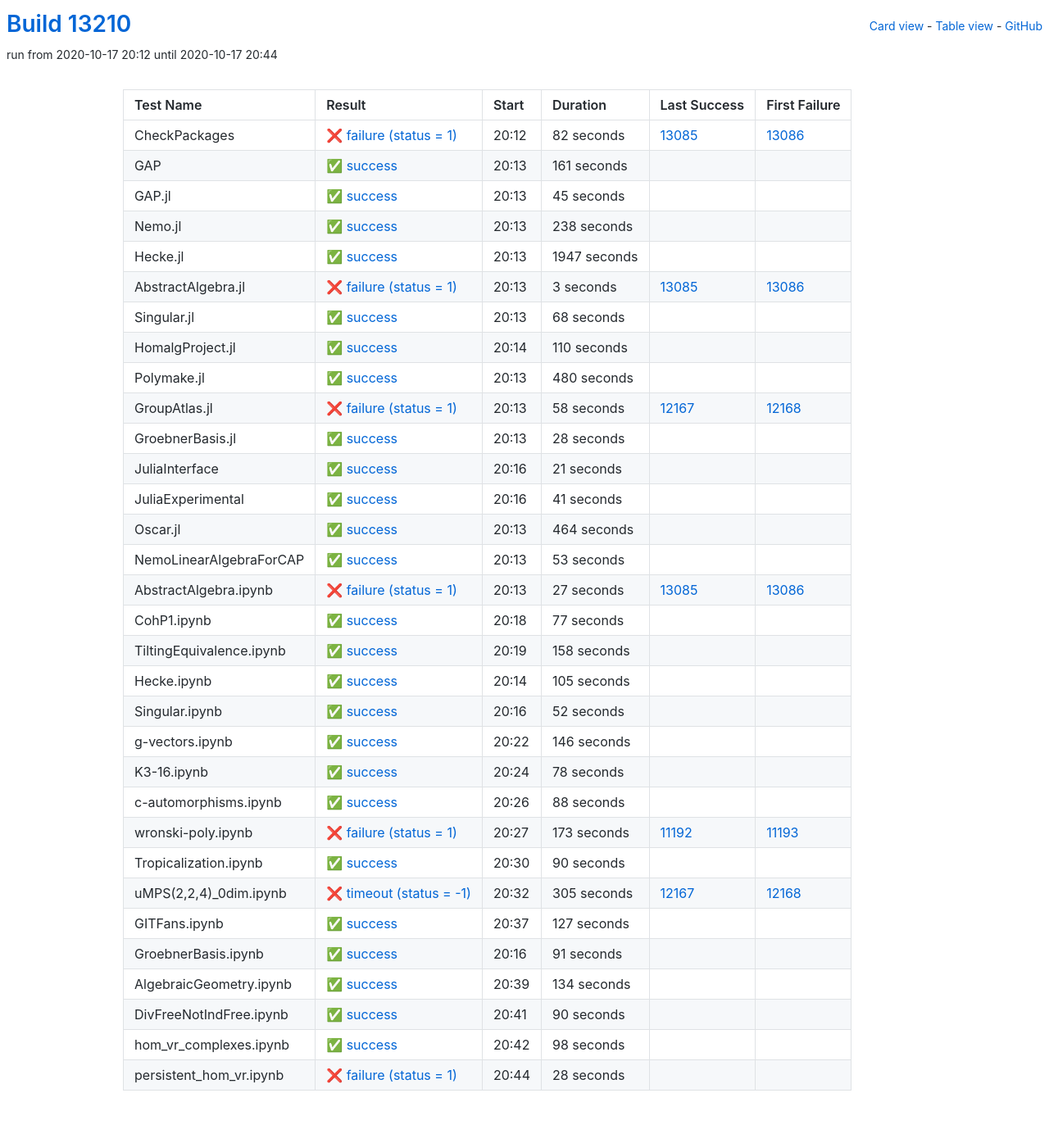
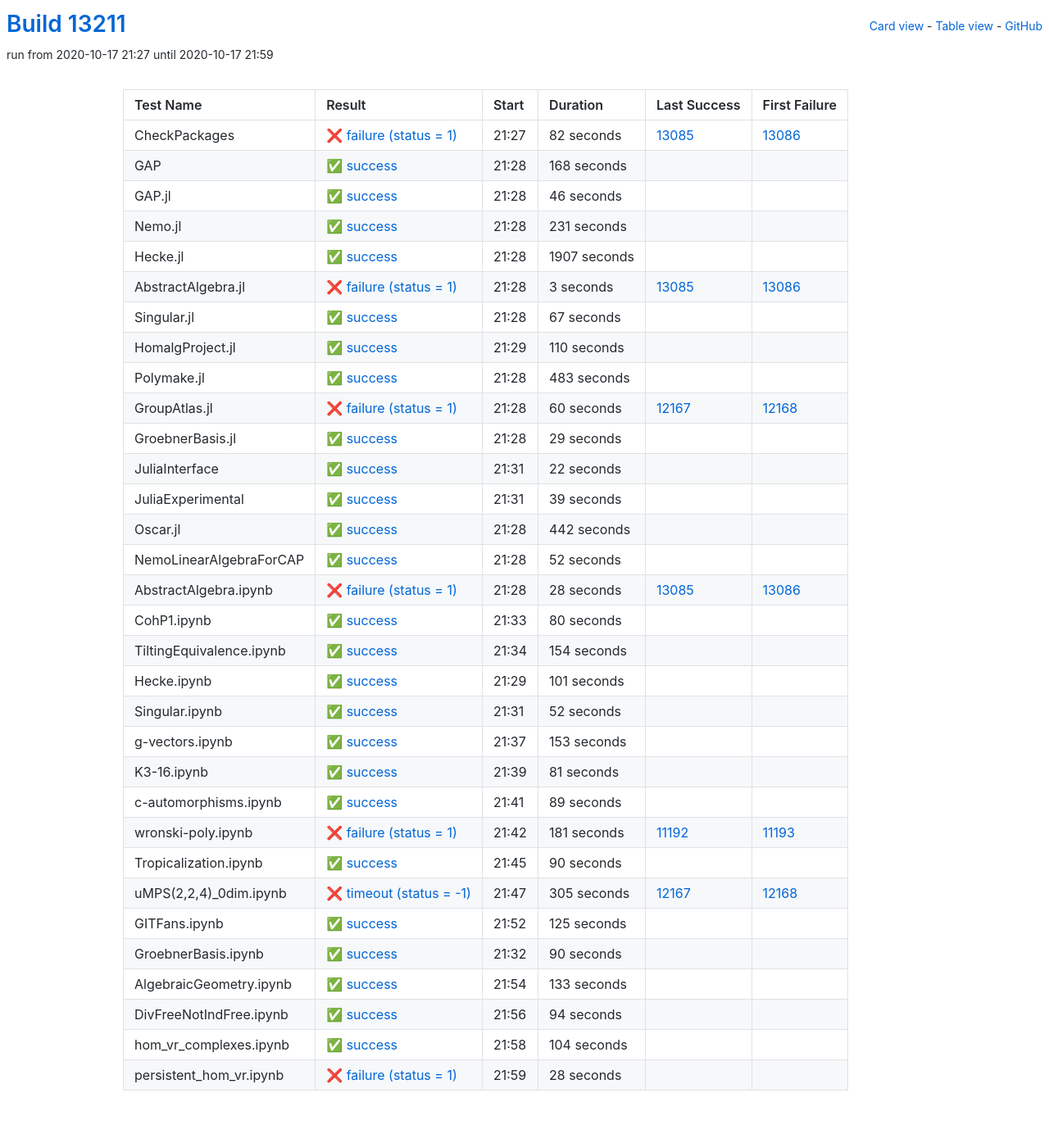
Before and after one commit to oscar-system/oscar-ci-status, a Jekyll site: the page built from table.html, in a window 1280 px wide. Shown: the whole page at 82% size. Built offline with Jekyll 4.4.1, drawn with Linux system fonts in a browser that asks for light colours.

Commit message:
Build #13211

```diff
--- a/_data/ci.yml
+++ b/_data/ci.yml
@@ -1,6 +1,6 @@
 ---
-build: 13210
-build_url: https://oscarci.mathematik.uni-kl.de/job/oscar/13210/
+build: 13211
+build_url: https://oscarci.mathematik.uni-kl.de/job/oscar/13211/
 job: oscar
 organization: oscar-system
 repo: oscar-ci-status
@@ -8,8 +8,8 @@
 tests:
 - name: CheckPackages
   id: checkpackages
-  log: https://oscarci.mathematik.uni-kl.de/job/oscar/13210/artifact/logs/build-13210/CheckPackages.log
-  start: 2020-10-17 20:12
+  log: https://oscarci.mathematik.uni-kl.de/job/oscar/13211/artifact/logs/build-13211/CheckPackages.log
+  start: 2020-10-17 21:27
   success: false
   exitcode: 1
   status: failure
@@ -20,56 +20,56 @@
   first_failure_url: https://oscarci.mathematik.uni-kl.de/job/oscar/13086/
 - name: GAP
   id: gap
-  log: https://oscarci.mathematik.uni-kl.de/job/oscar/13210/artifact/logs/build-13210/GAP.log
-  start: 2020-10-17 20:13
+  log: https://oscarci.mathematik.uni-kl.de/job/oscar/13211/artifact/logs/build-13211/GAP.log
+  start: 2020-10-17 21:28
   success: true
   exitcode: 0
   status: success
-  duration: 161
+  duration: 168
   last_success: false
   last_success_url:
   first_failure: false
   first_failure_url:
 - name: GAP.jl
   id: gap-jl
-  log: https://oscarci.mathematik.uni-kl.de/job/oscar/13210/artifact/logs/build-13210/GAP.jl.log
-  start: 2020-10-17 20:13
+  log: https://oscarci.mathematik.uni-kl.de/job/oscar/13211/artifact/logs/build-13211/GAP.jl.log
+  start: 2020-10-17 21:28
   success: true
   exitcode: 0
   status: success
-  duration: 45
+  duration: 46
   last_success: false
   last_success_url:
   first_failure: false
   first_failure_url:
 - name: Nemo.jl
   id: nemo-jl
-  log: https://oscarci.mathematik.uni-kl.de/job/oscar/13210/artifact/logs/build-13210/Nemo.jl.log
-  start: 2020-10-17 20:13
+  log: https://oscarci.mathematik.uni-kl.de/job/oscar/13211/artifact/logs/build-13211/Nemo.jl.log
+  start: 2020-10-17 21:28
   success: true
   exitcode: 0
   status: success
-  duration: 238
+  duration: 231
   last_success: false
   last_success_url:
   first_failure: false
   first_failure_url:
 - name: Hecke.jl
   id: hecke-jl
-  log: https://oscarci.mathematik.uni-kl.de/job/oscar/13210/artifact/logs/build-13210/Hecke.jl.log
-  start: 2020-10-17 20:13
+  log: https://oscarci.mathematik.uni-kl.de/job/oscar/13211/artifact/logs/build-13211/Hecke.jl.log
+  start: 2020-10-17 21:28
   success: true
   exitcode: 0
   status: success
-  duration: 1947
+  duration: 1907
   last_success: false
   last_success_url:
   first_failure: false
   first_failure_url:
 - name: AbstractAlgebra.jl
   id: abstractalgebra-jl
-  log: https://oscarci.mathematik.uni-kl.de/job/oscar/13210/artifact/logs/build-13210/AbstractAlgebra.jl.log
-  start: 2020-10-17 20:13
+  log: https://oscarci.mathematik.uni-kl.de/job/oscar/13211/artifact/logs/build-13211/AbstractAlgebra.jl.log
+  start: 2020-10-17 21:28
   success: false
   exitcode: 1
   status: failure
@@ -80,20 +80,20 @@
   first_failure_url: https://oscarci.mathematik.uni-kl.de/job/oscar/13086/
 - name: Singular.jl
   id: singular-jl
-  log: https://oscarci.mathematik.uni-kl.de/job/oscar/13210/artifact/logs/build-13210/Singular.jl.log
-  start: 2020-10-17 20:13
+  log: https://oscarci.mathematik.uni-kl.de/job/oscar/13211/artifact/logs/build-13211/Singular.jl.log
+  start: 2020-10-17 21:28
   success: true
   exitcode: 0
   status: success
-  duration: 68
+  duration: 67
   last_success: false
   last_success_url:
   first_failure: false
   first_failure_url:
 - name: HomalgProject.jl
   id: homalgproject-jl
-  log: https://oscarci.mathematik.uni-kl.de/job/oscar/13210/artifact/logs/build-13210/HomalgProject.jl.log
-  start: 2020-10-17 20:14
+  log: https://oscarci.mathematik.uni-kl.de/job/oscar/13211/artifact/logs/build-13211/HomalgProject.jl.log
+  start: 2020-10-17 21:29
   success: true
   exitcode: 0
   status: success
@@ -104,140 +104,140 @@
   first_failure_url:
 - name: Polymake.jl
   id: polymake-jl
-  log: https://oscarci.mathematik.uni-kl.de/job/oscar/13210/artifact/logs/build-13210/Polymake.jl.log
-  start: 2020-10-17 20:13
+  log: https://oscarci.mathematik.uni-kl.de/job/oscar/13211/artifact/logs/build-13211/Polymake.jl.log
+  start: 2020-10-17 21:28
   success: true
   exitcode: 0
   status: success
-  duration: 480
+  duration: 483
   last_success: false
   last_success_url:
   first_failure: false
   first_failure_url:
 - name: GroupAtlas.jl
   id: groupatlas-jl
-  log: https://oscarci.mathematik.uni-kl.de/job/oscar/13210/artifact/logs/build-13210/GroupAtlas.jl.log
-  start: 2020-10-17 20:13
+  log: https://oscarci.mathematik.uni-kl.de/job/oscar/13211/artifact/logs/build-13211/GroupAtlas.jl.log
+  start: 2020-10-17 21:28
   success: false
   exitcode: 1
   status: failure
-  duration: 58
+  duration: 60
   last_success: 12167
   last_success_url: https://oscarci.mathematik.uni-kl.de/job/oscar/12167/
   first_failure: 12168
   first_failure_url: https://oscarci.mathematik.uni-kl.de/job/oscar/12168/
 - name: GroebnerBasis.jl
   id: groebnerbasis-jl
-  log: https://oscarci.mathematik.uni-kl.de/job/oscar/13210/artifact/logs/build-13210/GroebnerBasis.jl.log
-  start: 2020-10-17 20:13
+  log: https://oscarci.mathematik.uni-kl.de/job/oscar/13211/artifact/logs/build-13211/GroebnerBasis.jl.log
+  start: 2020-10-17 21:28
   success: true
   exitcode: 0
   status: success
-  duration: 28
+  duration: 29
   last_success: false
   last_success_url:
   first_failure: false
   first_failure_url:
 - name: JuliaInterface
   id: juliainterface
-  log: https://oscarci.mathematik.uni-kl.de/job/oscar/13210/artifact/logs/build-13210/JuliaInterface.log
-  start: 2020-10-17 20:16
+  log: https://oscarci.mathematik.uni-kl.de/job/oscar/13211/artifact/logs/build-13211/JuliaInterface.log
+  start: 2020-10-17 21:31
   success: true
   exitcode: 0
   status: success
-  duration: 21
+  duration: 22
   last_success: false
   last_success_url:
   first_failure: false
   first_failure_url:
 - name: JuliaExperimental
   id: juliaexperimental
-  log: https://oscarci.mathematik.uni-kl.de/job/oscar/13210/artifact/logs/build-13210/JuliaExperimental.log
-  start: 2020-10-17 20:16
+  log: https://oscarci.mathematik.uni-kl.de/job/oscar/13211/artifact/logs/build-13211/JuliaExperimental.log
+  start: 2020-10-17 21:31
   success: true
   exitcode: 0
   status: success
-  duration: 41
+  duration: 39
   last_success: false
   last_success_url:
   first_failure: false
   first_failure_url:
 - name: Oscar.jl
   id: oscar-jl
-  log: https://oscarci.mathematik.uni-kl.de/job/oscar/13210/artifact/logs/build-13210/Oscar.jl.log
-  start: 2020-10-17 20:13
+  log: https://oscarci.mathematik.uni-kl.de/job/oscar/13211/artifact/logs/build-13211/Oscar.jl.log
+  start: 2020-10-17 21:28
   success: true
   exitcode: 0
   status: success
-  duration: 464
+  duration: 442
   last_success: false
   last_success_url:
   first_failure: false
   first_failure_url:
 - name: NemoLinearAlgebraForCAP
   id: nemolinearalgebraforcap
-  log: https://oscarci.mathematik.uni-kl.de/job/oscar/13210/artifact/logs/build-13210/NemoLinearAlgebraForCAP.log
-  start: 2020-10-17 20:13
+  log: https://oscarci.mathematik.uni-kl.de/job/oscar/13211/artifact/logs/build-13211/NemoLinearAlgebraForCAP.log
+  start: 2020-10-17 21:28
   success: true
   exitcode: 0
   status: success
-  duration: 53
+  duration: 52
   last_success: false
   last_success_url:
   first_failure: false
   first_failure_url:
 - name: AbstractAlgebra.ipynb
   id: abstractalgebra-ipynb
-  log: https://oscarci.mathematik.uni-kl.de/job/oscar/13210/artifact/logs/build-13210/AbstractAlgebra.ipynb.log
-  start: 2020-10-17 20:13
+  log: https://oscarci.mathematik.uni-kl.de/job/oscar/13211/artifact/logs/build-13211/AbstractAlgebra.ipynb.log
+  start: 2020-10-17 21:28
   success: false
   exitcode: 1
   status: failure
-  duration: 27
+  duration: 28
   last_success: 13085
   last_success_url: https://oscarci.mathematik.uni-kl.de/job/oscar/13085/
   first_failure: 13086
   first_failure_url: https://oscarci.mathematik.uni-kl.de/job/oscar/13086/
 - name: CohP1.ipynb
   id: cohp1-ipynb
-  log: https://oscarci.mathematik.uni-kl.de/job/oscar/13210/artifact/logs/build-13210/CohP1.ipynb.log
-  start: 2020-10-17 20:18
+  log: https://oscarci.mathematik.uni-kl.de/job/oscar/13211/artifact/logs/build-13211/CohP1.ipynb.log
+  start: 2020-10-17 21:33
   success: true
   exitcode: 0
   status: success
-  duration: 77
+  duration: 80
   last_success: false
   last_success_url:
   first_failure: false
   first_failure_url:
 - name: TiltingEquivalence.ipynb
   id: tiltingequivalence-ipynb
-  log: https://oscarci.mathematik.uni-kl.de/job/oscar/13210/artifact/logs/build-13210/TiltingEquivalence.ipynb.log
-  start: 2020-10-17 20:19
+  log: https://oscarci.mathematik.uni-kl.de/job/oscar/13211/artifact/logs/build-13211/TiltingEquivalence.ipynb.log
+  start: 2020-10-17 21:34
   success: true
   exitcode: 0
   status: success
-  duration: 158
+  duration: 154
   last_success: false
   last_success_url:
   first_failure: false
   first_failure_url:
 - name: Hecke.ipynb
   id: hecke-ipynb
-  log: https://oscarci.mathematik.uni-kl.de/job/oscar/13210/artifact/logs/build-13210/Hecke.ipynb.log
-  start: 2020-10-17 20:14
+  log: https://oscarci.mathematik.uni-kl.de/job/oscar/13211/artifact/logs/build-13211/Hecke.ipynb.log
+  start: 2020-10-17 21:29
   success: true
   exitcode: 0
   status: success
-  duration: 105
+  duration: 101
   last_success: false
   last_success_url:
   first_failure: false
   first_failure_url:
 - name: Singular.ipynb
   id: singular-ipynb
-  log: https://oscarci.mathematik.uni-kl.de/job/oscar/13210/artifact/logs/build-13210/Singular.ipynb.log
-  start: 2020-10-17 20:16
+  log: https://oscarci.mathematik.uni-kl.de/job/oscar/13211/artifact/logs/build-13211/Singular.ipynb.log
+  start: 2020-10-17 21:31
   success: true
   exitcode: 0
   status: success
@@ -248,56 +248,56 @@
   first_failure_url:
 - name: g-vectors.ipynb
   id: g-vectors-ipynb
-  log: https://oscarci.mathematik.uni-kl.de/job/oscar/13210/artifact/logs/build-13210/g-vectors.ipynb.log
-  start: 2020-10-17 20:22
+  log: https://oscarci.mathematik.uni-kl.de/job/oscar/13211/artifact/logs/build-13211/g-vectors.ipynb.log
+  start: 2020-10-17 21:37
   success: true
   exitcode: 0
   status: success
-  duration: 146
+  duration: 153
   last_success: false
   last_success_url:
   first_failure: false
   first_failure_url:
 - name: K3-16.ipynb
   id: k3-16-ipynb
-  log: https://oscarci.mathematik.uni-kl.de/job/oscar/13210/artifact/logs/build-13210/K3-16.ipynb.log
-  start: 2020-10-17 20:24
+  log: https://oscarci.mathematik.uni-kl.de/job/oscar/13211/artifact/logs/build-13211/K3-16.ipynb.log
+  start: 2020-10-17 21:39
   success: true
   exitcode: 0
   status: success
-  duration: 78
+  duration: 81
   last_success: false
   last_success_url:
   first_failure: false
   first_failure_url:
 - name: c-automorphisms.ipynb
   id: c-automorphisms-ipynb
-  log: https://oscarci.mathematik.uni-kl.de/job/oscar/13210/artifact/logs/build-13210/c-automorphisms.ipynb.log
-  start: 2020-10-17 20:26
+  log: https://oscarci.mathematik.uni-kl.de/job/oscar/13211/artifact/logs/build-13211/c-automorphisms.ipynb.log
+  start: 2020-10-17 21:41
   success: true
   exitcode: 0
   status: success
-  duration: 88
+  duration: 89
   last_success: false
   last_success_url:
   first_failure: false
   first_failure_url:
 - name: wronski-poly.ipynb
   id: wronski-poly-ipynb
-  log: https://oscarci.mathematik.uni-kl.de/job/oscar/13210/artifact/logs/build-13210/wronski-poly.ipynb.log
-  start: 2020-10-17 20:27
+  log: https://oscarci.mathematik.uni-kl.de/job/oscar/13211/artifact/logs/build-13211/wronski-poly.ipynb.log
+  start: 2020-10-17 21:42
   success: false
   exitcode: 1
   status: failure
-  duration: 173
+  duration: 181
   last_success: 11192
   last_success_url: https://oscarci.mathematik.uni-kl.de/job/oscar/11192/
   first_failure: 11193
   first_failure_url: https://oscarci.mathematik.uni-kl.de/job/oscar/11193/
 - name: Tropicalization.ipynb
   id: tropicalization-ipynb
-  log: https://oscarci.mathematik.uni-kl.de/job/oscar/13210/artifact/logs/build-13210/Tropicalization.ipynb.log
-  start: 2020-10-17 20:30
+  log: https://oscarci.mathematik.uni-kl.de/job/oscar/13211/artifact/logs/build-13211/Tropicalization.ipynb.log
+  start: 2020-10-17 21:45
   success: true
   exitcode: 0
   status: success
@@ -308,8 +308,8 @@
   first_failure_url:
 - name: uMPS(2,2,4)_0dim.ipynb
   id: umps-2-2-4-0dim-ipynb
-  log: https://oscarci.mathematik.uni-kl.de/job/oscar/13210/artifact/logs/build-13210/uMPS-2-2-4-_0dim.ipynb.log
-  start: 2020-10-17 20:32
+  log: https://oscarci.mathematik.uni-kl.de/job/oscar/13211/artifact/logs/build-13211/uMPS-2-2-4-_0dim.ipynb.log
+  start: 2020-10-17 21:47
   success: false
   exitcode: -1
   status: timeout
@@ -320,44 +320,20 @@
   first_failure_url: https://oscarci.mathematik.uni-kl.de/job/oscar/12168/
 - name: GITFans.ipynb
   id: gitfans-ipynb
-  log: https://oscarci.mathematik.uni-kl.de/job/oscar/13210/artifact/logs/build-13210/GITFans.ipynb.log
-  start: 2020-10-17 20:37
+  log: https://oscarci.mathematik.uni-kl.de/job/oscar/13211/artifact/logs/build-13211/GITFans.ipynb.log
+  start: 2020-10-17 21:52
   success: true
   exitcode: 0
   status: success
-  duration: 127
+  duration: 125
   last_success: false
   last_success_url:
   first_failure: false
   first_failure_url:
 - name: GroebnerBasis.ipynb
   id: groebnerbasis-ipynb
-  log: https://oscarci.mathematik.uni-kl.de/job/oscar/13210/artifact/logs/build-13210/GroebnerBasis.ipynb.log
-  start: 2020-10-17 20:16
-  success: true
-  exitcode: 0
-  status: success
-  duration: 91
-  last_success: false
-  last_success_url:
-  first_failure: false
-  first_failure_url:
-- name: AlgebraicGeometry.ipynb
-  id: algebraicgeometry-ipynb
-  log: https://oscarci.mathematik.uni-kl.de/job/oscar/13210/artifact/logs/build-13210/AlgebraicGeometry.ipynb.log
-  start: 2020-10-17 20:39
-  success: true
-  exitcode: 0
-  status: success
-  duration: 134
-  last_success: false
-  last_success_url:
-  first_failure: false
-  first_failure_url:
-- name: DivFreeNotIndFree.ipynb
-  id: divfreenotindfree-ipynb
-  log: https://oscarci.mathematik.uni-kl.de/job/oscar/13210/artifact/logs/build-13210/DivFreeNotIndFree.ipynb.log
-  start: 2020-10-17 20:41
+  log: https://oscarci.mathematik.uni-kl.de/job/oscar/13211/artifact/logs/build-13211/GroebnerBasis.ipynb.log
+  start: 2020-10-17 21:32
   success: true
   exitcode: 0
   status: success
@@ -366,22 +342,46 @@
   last_success_url:
   first_failure: false
   first_failure_url:
-- name: hom_vr_complexes.ipynb
-  id: hom-vr-complexes-ipynb
-  log: https://oscarci.mathematik.uni-kl.de/job/oscar/13210/artifact/logs/build-13210/hom_vr_complexes.ipynb.log
-  start: 2020-10-17 20:42
+- name: AlgebraicGeometry.ipynb
+  id: algebraicgeometry-ipynb
+  log: https://oscarci.mathematik.uni-kl.de/job/oscar/13211/artifact/logs/build-13211/AlgebraicGeometry.ipynb.log
+  start: 2020-10-17 21:54
   success: true
   exitcode: 0
   status: success
-  duration: 98
+  duration: 133
+  last_success: false
+  last_success_url:
+  first_failure: false
+  first_failure_url:
+- name: DivFreeNotIndFree.ipynb
+  id: divfreenotindfree-ipynb
+  log: https://oscarci.mathematik.uni-kl.de/job/oscar/13211/artifact/logs/build-13211/DivFreeNotIndFree.ipynb.log
+  start: 2020-10-17 21:56
+  success: true
+  exitcode: 0
+  status: success
+  duration: 94
+  last_success: false
+  last_success_url:
+  first_failure: false
+  first_failure_url:
+- name: hom_vr_complexes.ipynb
+  id: hom-vr-complexes-ipynb
+  log: https://oscarci.mathematik.uni-kl.de/job/oscar/13211/artifact/logs/build-13211/hom_vr_complexes.ipynb.log
+  start: 2020-10-17 21:58
+  success: true
+  exitcode: 0
+  status: success
+  duration: 104
   last_success: false
   last_success_url:
   first_failure: false
   first_failure_url:
 - name: persistent_hom_vr.ipynb
   id: persistent-hom-vr-ipynb
-  log: https://oscarci.mathematik.uni-kl.de/job/oscar/13210/artifact/logs/build-13210/persistent_hom_vr.ipynb.log
-  start: 2020-10-17 20:44
+  log: https://oscarci.mathematik.uni-kl.de/job/oscar/13211/artifact/logs/build-13211/persistent_hom_vr.ipynb.log
+  start: 2020-10-17 21:59
   success: false
   exitcode: 1
   status: failure
```
Also changed, not shown: README.md.
